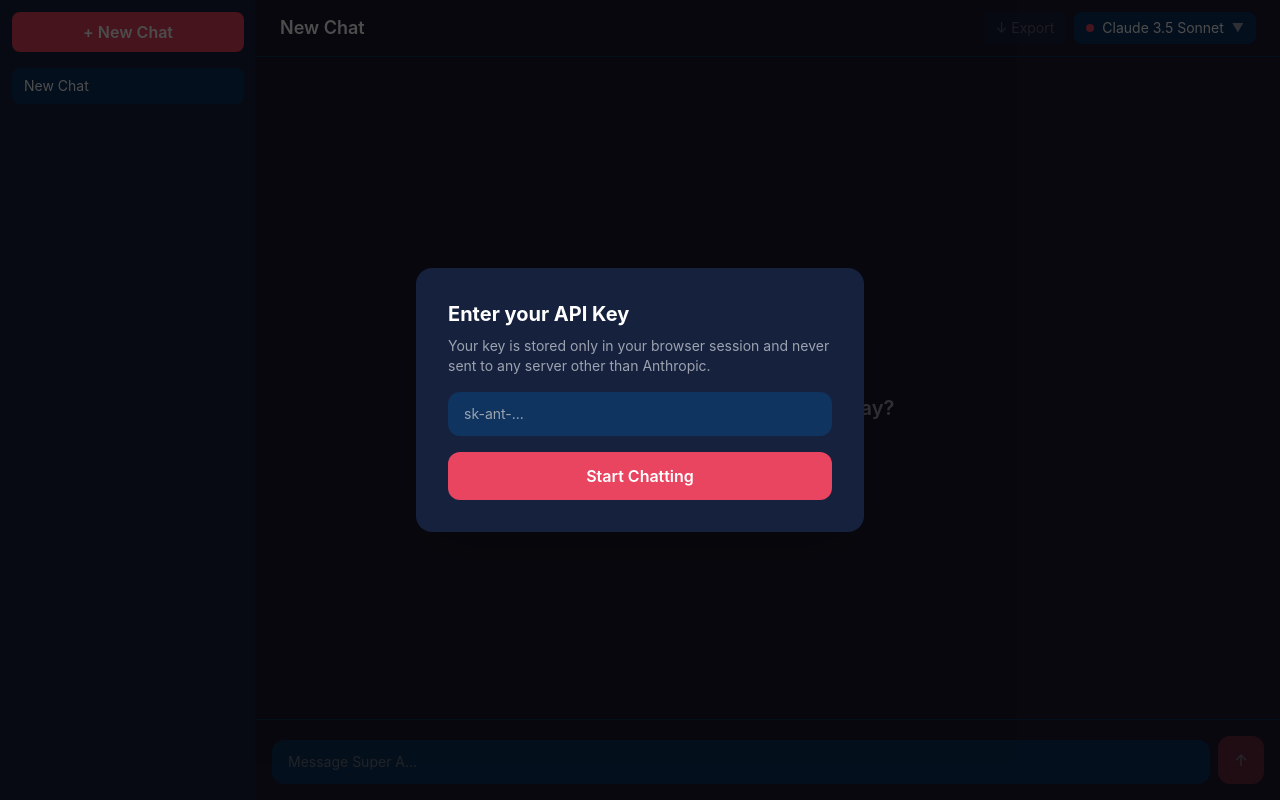
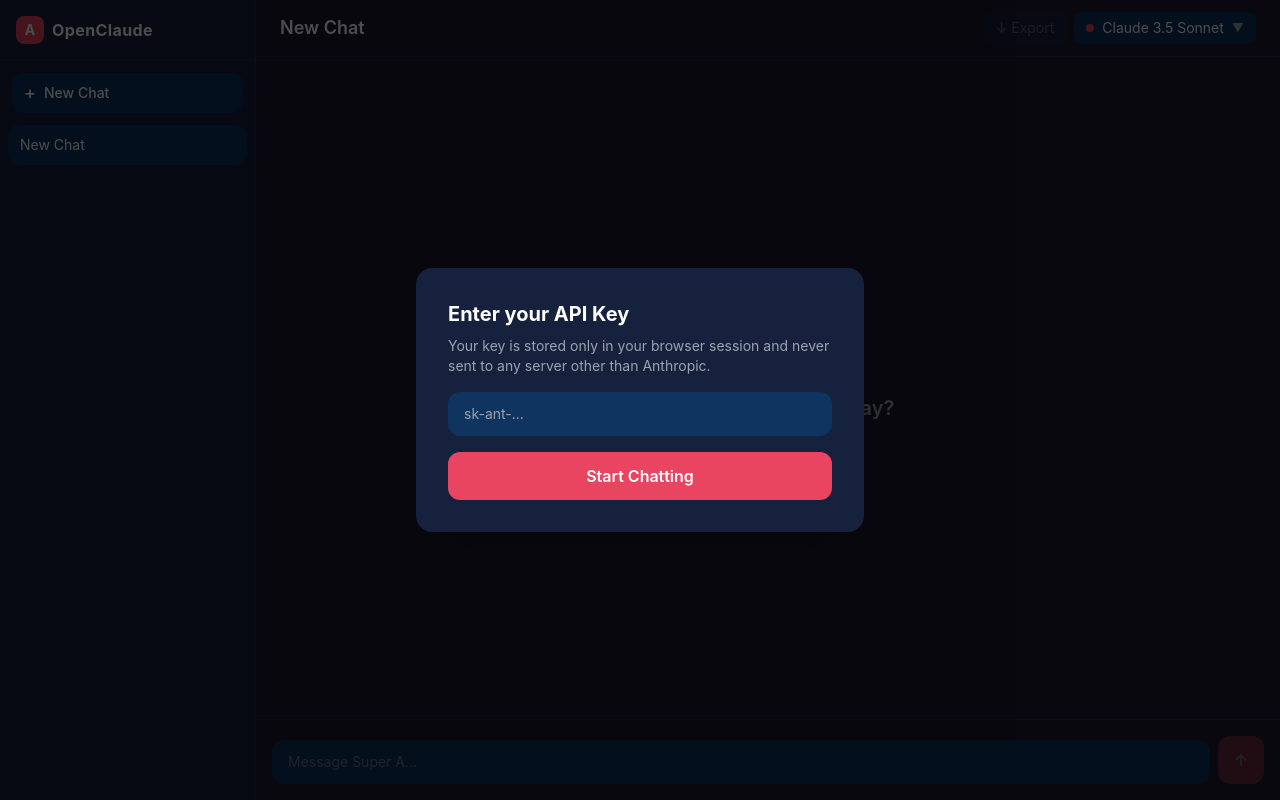
Before and after one commit to margarza13/openclaude-clone, a React (Create React App) app: page / in a window 1280 px wide. Built offline with nearby package versions, Linux system fonts and the light colour scheme.

Commit message:
feat: mobile-friendly sidebar styles

```diff
--- a/src/components/Sidebar.jsx
+++ b/src/components/Sidebar.jsx
@@ -2,20 +2,37 @@ import React from 'react';
 
 export default function Sidebar({ conversations, activeId, onSelect, onNew }) {
   return (
-    <div className="w-64 bg-[#16213e] flex flex-col h-full p-3 gap-2">
-      <button
-        onClick={onNew}
-        className="w-full py-2 px-4 rounded-lg bg-[#e94560] text-white font-semibold hover:opacity-90 transition"
-      >
-        + New Chat
-      </button>
-      <div className="flex-1 overflow-y-auto mt-2 flex flex-col gap-1">
+    <div className="w-64 h-full bg-[#16213e] border-r border-[#0f3460] flex flex-col">
+      {/* Logo */}
+      <div className="px-4 py-4 border-b border-[#0f3460] flex items-center gap-2">
+        <div className="w-7 h-7 rounded-lg bg-[#e94560] flex items-center justify-center text-white text-sm font-bold">A</div>
+        <span className="text-white font-bold text-base tracking-wide">OpenClaude</span>
+      </div>
+
+      {/* New chat button */}
+      <div className="p-3">
+        <button
+          onClick={onNew}
+          className="w-full flex items-center gap-2 px-3 py-2.5 rounded-xl bg-[#0f3460] hover:bg-[#0f3460]/80 text-white text-sm font-medium transition"
+        >
+          <span className="text-lg leading-none">+</span>
+          New Chat
+        </button>
+      </div>
+
+      {/* Conversations list */}
+      <div className="flex-1 overflow-y-auto px-2 pb-4 space-y-1">
+        {conversations.length === 0 && (
+          <p className="text-gray-600 text-xs text-center mt-6 px-4">No conversations yet</p>
+        )}
         {conversations.map(c => (
           <button
             key={c.id}
             onClick={() => onSelect(c.id)}
-            className={`text-left px-3 py-2 rounded-lg text-sm truncate transition ${
-              c.id === activeId ? 'bg-[#0f3460] text-white' : 'text-gray-400 hover:bg-[#0f3460]/50'
+            className={`w-full text-left px-3 py-2.5 rounded-xl text-sm transition truncate ${
+              c.id === activeId
+                ? 'bg-[#0f3460] text-white'
+                : 'text-gray-400 hover:bg-[#0f3460]/40 hover:text-white'
             }`}
           >
             {c.title || 'New Chat'}
```
